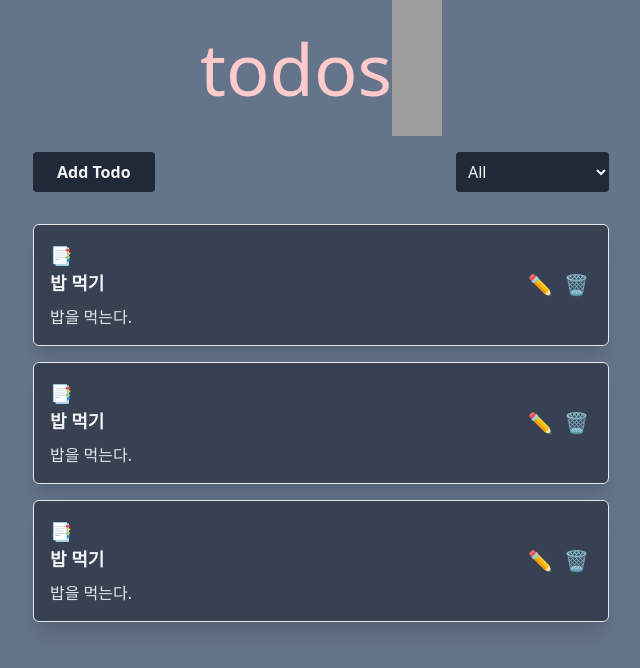
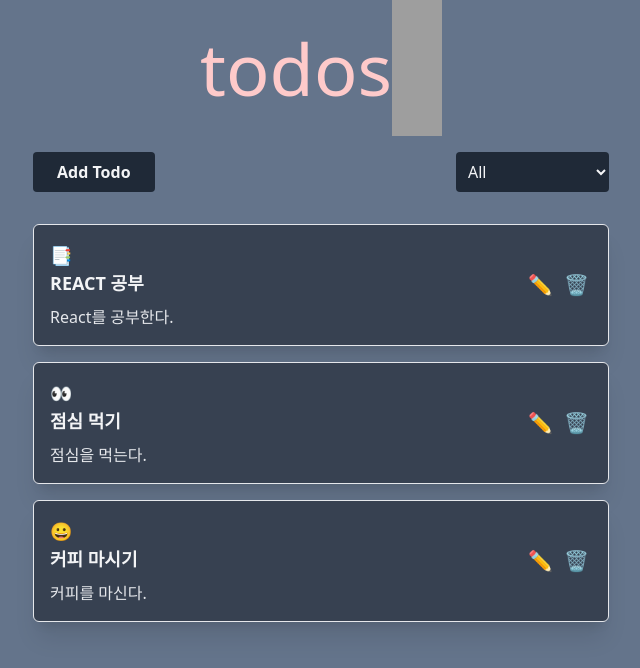
Before and after one commit to woorifisa-service-dev-3rd/frontend-2nd-guestbook, a React (Vite) app: page / in a window 1280 px wide. Shown: the top 668 px of the page, without its empty margins (319-959 px from the left). Built offline with nearby package versions, Linux system fonts and the light colour scheme; grey boxes are pictures that could not be loaded.

Commit message:
#3. Todo 조회 기능 구현

```diff
--- a/src/App.jsx
+++ b/src/App.jsx
@@ -1,14 +1,37 @@
+import { useState } from 'react'
 import TodoBody from './components/todos/TodoBody'
 import TodoHeader from './components/todos/TodoHeader'
 import DefaultLayout from './layouts/DefaultLayout'
 
+const dummyTodos = [
+  {
+    id: 1,
+    title: 'React 공부',
+    summary: 'React를 공부한다.',
+    category: 'TODO',
+  },
+  {
+    id: 2,
+    title: '점심 먹기',
+    summary: '점심을 먹는다.',
+    category: 'PROGRESS',
+  },
+  {
+    id: 3,
+    title: '커피 마시기',
+    summary: '커피를 마신다.',
+    category: 'DONE',
+  }
+]
+
 function App() {
+
+  const [todos, setTodos] = useState(dummyTodos);
 
   return (
     <>
       <DefaultLayout>
         <header>
-
           <div className="flex justify-center">
             <a to="/" className='flex'>
               <h1 className='py-8 text-red-200 max-w-max text-7xl'>todos
@@ -19,7 +42,7 @@
         </header>
         <section className="max-w-xl m-4 mx-auto">
           <TodoHeader />
-          <TodoBody />
+          <TodoBody todos={todos}/>
         </section>
       </DefaultLayout>
     </>
--- a/src/components/todos/TodoBody.jsx
+++ b/src/components/todos/TodoBody.jsx
@@ -1,12 +1,10 @@
 import React from 'react'
 import TodoItem from './TodoItem'
 
-const todos = [1, 2, 3];
-const TodoBody = () => {
+const TodoBody = ({ todos }) => {
   return (
     <ul className='px-0 my-8'>
-        {/* li태그를 todos 배열의 요소만큼 렌더링 */}
-        {todos.map(todo => <TodoItem key={todo}/>)}
+        {todos.map(todo => <TodoItem todo={todo} key={todo.id}/>)}
     </ul>
   )
 }
--- a/src/components/todos/TodoItem.jsx
+++ b/src/components/todos/TodoItem.jsx
@@ -2,14 +2,14 @@
 import IconButton from '@/components/ui/IconButton'
 import { TODO_CATEGORY_ICON } from '@/constants/icon'
 
-const TodoItem = () => {
+const TodoItem = ({ todo }) => {
   return (
     <li className="flex gap-4 justify-between my-4 py-4 px-4 border-[1px] bg-gray-700 rounded-md shadow-xl">
         <div>
-            <span className="text-lg font-medium text-gray-300">{ TODO_CATEGORY_ICON.TODO }</span>
+            <span className="text-lg font-medium text-gray-300">{ TODO_CATEGORY_ICON[todo.category] }</span>
             <div>
-                <h2 data-test="title" className="mb-0 text-lg font-bold text-gray-100 uppercase">{ '밥 먹기' }</h2>
-                <p className="mt-2 text-base text-gray-200">{ '밥을 먹는다.' }</p>
+                <h2 data-test="title" className="mb-0 text-lg font-bold text-gray-100 uppercase">{ todo.title }</h2>
+                <p className="mt-2 text-base text-gray-200">{ todo.summary }</p>
             </div>
         </div>
         <div className="flex items-center gap-1">
```
